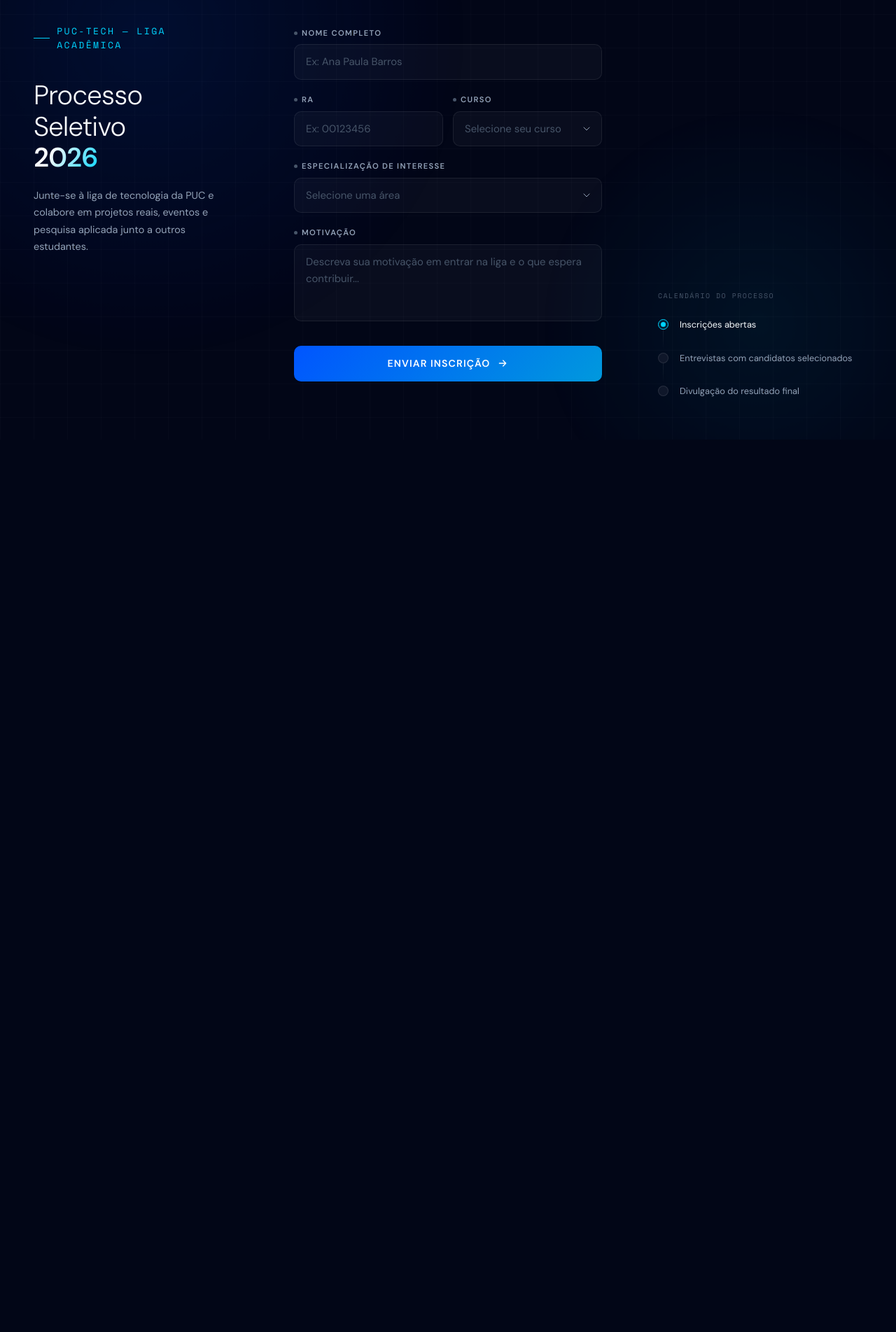
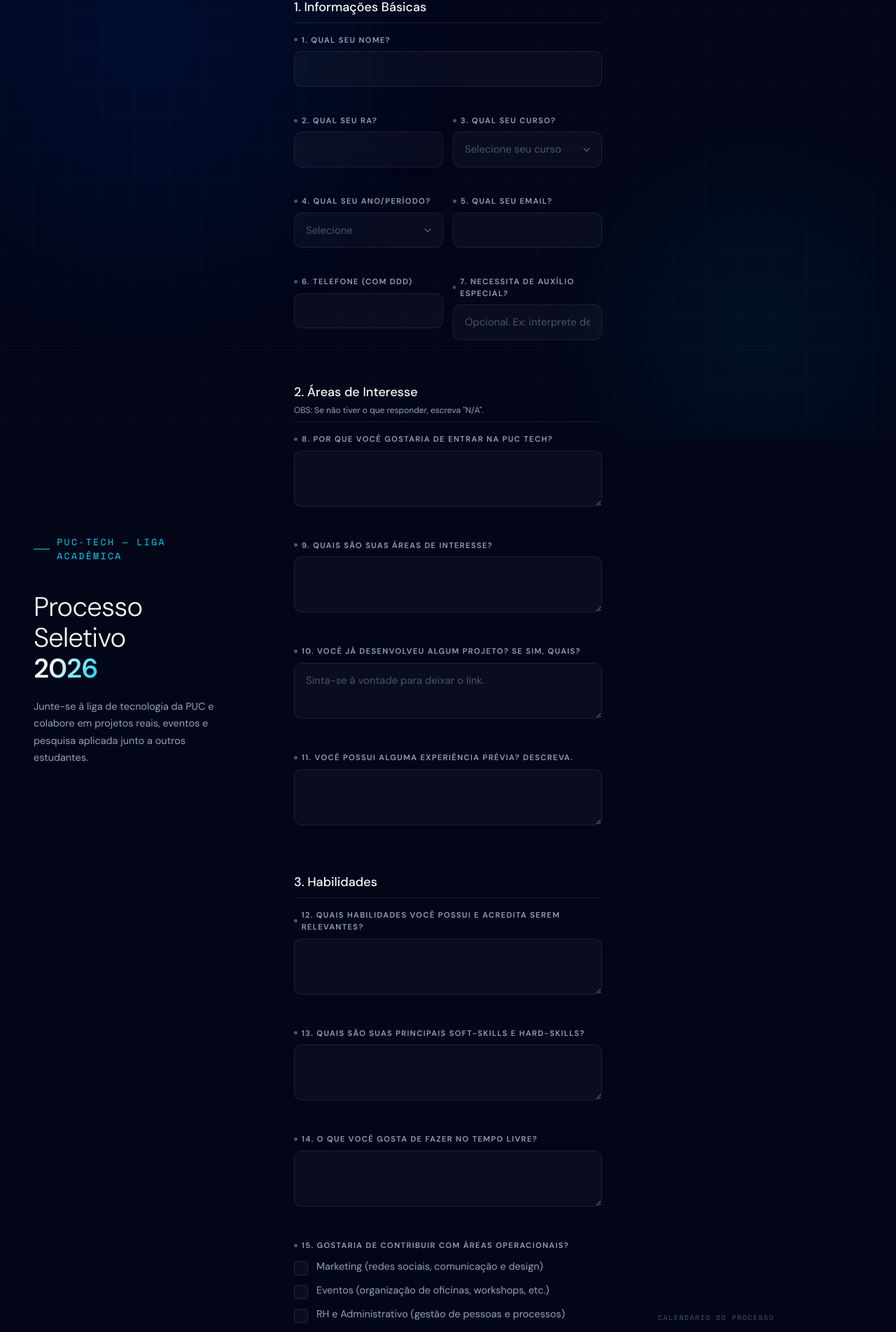
Before and after one commit to raulkolaric/puctech-admissions, a Next.js app: page / in a window 1280 px wide. Shown: the part 172-2075 px from the top of the page at 70% size. Before the commit the page ends 800 px from the top, so only its background shows below. Built offline with nearby package versions, Linux system fonts and the light colour scheme.

Commit message:
other questions

```diff
--- a/app/api/inscricao/route.ts
+++ b/app/api/inscricao/route.ts
@@ -6,8 +6,18 @@
   nome: string;
   ra: string;
   curso: string;
-  interesse: string;
-  motivacao: string;
+  ano: string;
+  email: string;
+  telefone: string;
+  auxilio: string;
+  motivo_puc: string;
+  areas_interesse: string;
+  projetos: string;
+  experiencia: string;
+  habilidades: string;
+  soft_hard_skills: string;
+  tempo_livre: string;
+  areas_operacionais: string[];
 }
 
 function validate(body: unknown): body is FormPayload {
@@ -17,8 +27,18 @@
     typeof b.nome === "string" && b.nome.trim() !== "" &&
     typeof b.ra === "string" && b.ra.trim() !== "" &&
     typeof b.curso === "string" && b.curso.trim() !== "" &&
-    typeof b.interesse === "string" && b.interesse.trim() !== "" &&
-    typeof b.motivacao === "string" && b.motivacao.trim() !== ""
+    typeof b.ano === "string" && b.ano.trim() !== "" &&
+    typeof b.email === "string" && b.email.trim() !== "" &&
+    typeof b.telefone === "string" && b.telefone.trim() !== "" &&
+    typeof b.auxilio === "string" &&
+    typeof b.motivo_puc === "string" && b.motivo_puc.trim() !== "" &&
+    typeof b.areas_interesse === "string" && b.areas_interesse.trim() !== "" &&
+    typeof b.projetos === "string" && b.projetos.trim() !== "" &&
+    typeof b.experiencia === "string" && b.experiencia.trim() !== "" &&
+    typeof b.habilidades === "string" && b.habilidades.trim() !== "" &&
+    typeof b.soft_hard_skills === "string" && b.soft_hard_skills.trim() !== "" &&
+    typeof b.tempo_livre === "string" && b.tempo_livre.trim() !== "" &&
+    Array.isArray(b.areas_operacionais) && b.areas_operacionais.length > 0
   );
 }
 
@@ -55,7 +75,7 @@
   });
 
   const tab = process.env.GOOGLE_SHEET_TAB;
-  const range = tab ? `'${tab}'!A:F` : "A:F";
+  const range = tab ? `'${tab}'!A:P` : "A:P";
 
   console.log("[sheets] tab:", tab ?? "(using first sheet)");
   console.log("[sheets] range:", range);
@@ -72,8 +92,18 @@
           body.nome.trim(),
           body.ra.trim(),
           body.curso.trim(),
-          body.interesse.trim(),
-          body.motivacao.trim(),
+          body.ano.trim(),
+          body.email.trim(),
+          body.telefone.trim(),
+          body.auxilio.trim(),        // optional but passed as string
+          body.motivo_puc.trim(),
+          body.areas_interesse.trim(),
+          body.projetos.trim(),
+          body.experiencia.trim(),
+          body.habilidades.trim(),
+          body.soft_hard_skills.trim(),
+          body.tempo_livre.trim(),
+          body.areas_operacionais.join(", "), // array back to comma string
         ]],
       },
     });
--- a/app/page.tsx
+++ b/app/page.tsx
@@ -7,11 +7,41 @@
 export default function Home() {
   const [nome, setNome] = useState("");
   const [ra, setRa] = useState("");
-  const [cursoValue, setCursoValue] = useState("");
-  const [interesseValue, setInteresseValue] = useState("");
-  const [motivacao, setMotivacao] = useState("");
+  const [curso, setCurso] = useState("");
+  const [ano, setAno] = useState("");
+  const [email, setEmail] = useState("");
+  const [telefone, setTelefone] = useState("");
+  const [auxilio, setAuxilio] = useState("");
+
+  const [motivoPuc, setMotivoPuc] = useState("");
+  const [areasInteresse, setAreasInteresse] = useState("");
+  const [projetos, setProjetos] = useState("");
+  const [experiencia, setExperiencia] = useState("");
+
+  const [habilidades, setHabilidades] = useState("");
+  const [softHardSkills, setSoftHardSkills] = useState("");
+  const [tempoLivre, setTempoLivre] = useState("");
+
+  const [areasOperacionais, setAreasOperacionais] = useState<string[]>([]);
+
   const [status, setStatus] = useState<Status>("idle");
   const [errorMsg, setErrorMsg] = useState("");
+
+  function handleAreaToggle(area: string) {
+    if (area === "Não tenho interesse") {
+      setAreasOperacionais(["Não tenho interesse"]);
+      return;
+    }
+
+    setAreasOperacionais(prev => {
+      const filtered = prev.filter(p => p !== "Não tenho interesse");
+      if (filtered.includes(area)) {
+        return filtered.filter(p => p !== area);
+      } else {
+        return [...filtered, area];
+      }
+    });
+  }
 
   async function handleSubmit(e: React.FormEvent) {
     e.preventDefault();
@@ -25,9 +55,19 @@
         body: JSON.stringify({
           nome,
           ra,
-          curso: cursoValue,
-          interesse: interesseValue,
-          motivacao,
+          curso,
+          ano,
+          email,
+          telefone,
+          auxilio,
+          motivo_puc: motivoPuc,
+          areas_interesse: areasInteresse,
+          projetos,
+          experiencia,
+          habilidades,
+          soft_hard_skills: softHardSkills,
+          tempo_livre: tempoLivre,
+          areas_operacionais: areasOperacionais,
         }),
       });
 
@@ -37,12 +77,13 @@
       }
 
       setStatus("success");
+
       // Reset fields
-      setNome("");
-      setRa("");
-      setCursoValue("");
-      setInteresseValue("");
-      setMotivacao("");
+      setNome(""); setRa(""); setCurso(""); setAno("");
+      setEmail(""); setTelefone(""); setAuxilio("");
+      setMotivoPuc(""); setAreasInteresse(""); setProjetos(""); setExperiencia("");
+      setHabilidades(""); setSoftHardSkills(""); setTempoLivre("");
+      setAreasOperacionais([]);
     } catch (err) {
       setErrorMsg(err instanceof Error ? err.message : "Erro inesperado.");
       setStatus("error");
@@ -162,103 +203,153 @@
             </div>
           )}
 
-          <form id="ligaForm" noValidate className="flex flex-col" onSubmit={handleSubmit}>
+          <form id="ligaForm" noValidate className="flex flex-col gap-10" onSubmit={handleSubmit}>
 
-            {/* Nome completo */}
-            <FieldWrapper label="Nome completo" htmlFor="nome" delay="0.10s">
-              <input
-                type="text"
-                id="nome"
-                name="nome"
-                placeholder="Ex: Ana Paula Barros"
-                autoComplete="name"
-                required
-                value={nome}
-                onChange={(e) => setNome(e.target.value)}
-                className={inputClass}
-              />
+            {/* ================= SECTION 1 ================= */}
+            <fieldset className="flex flex-col gap-5">
+              <legend className="text-[#f8fafc] font-medium text-lg mb-4 border-b border-white/10 pb-2 w-full">
+                1. Informações Básicas
+              </legend>
+
+              <FieldWrapper label="1. Qual seu Nome?" htmlFor="nome">
+                <input type="text" id="nome" name="nome" required value={nome} onChange={(e) => setNome(e.target.value)} className={inputClass} />
               </FieldWrapper>
 
-            {/* RA + Curso — two columns */}
-            <div className="grid grid-cols-2 gap-[14px]">
-              <FieldWrapper label="RA" htmlFor="ra" delay="0.14s">
-                <input
-                  type="text"
-                  id="ra"
-                  name="ra"
-                  placeholder="Ex: 00123456"
-                  required
-                  value={ra}
-                  onChange={(e) => setRa(e.target.value)}
-                  className={inputClass}
-                />
+              <div className="grid grid-cols-1 md:grid-cols-2 gap-[14px]">
+                <FieldWrapper label="2. Qual seu RA?" htmlFor="ra">
+                  <input type="text" id="ra" name="ra" required value={ra} onChange={(e) => setRa(e.target.value)} className={inputClass} />
                 </FieldWrapper>
 
-              <FieldWrapper label="Curso" htmlFor="curso" delay="0.14s">
+                <FieldWrapper label="3. Qual seu Curso?" htmlFor="curso">
                   <div className="relative">
-                  <select
-                    id="curso"
-                    name="curso"
-                    required
-                    value={cursoValue}
-                    onChange={(e) => setCursoValue(e.target.value)}
-                    className={`${selectBaseClass} ${cursoValue ? "text-[#f8fafc]" : "text-[#475569]"}`}
-                  >
+                    <select id="curso" required value={curso} onChange={(e) => setCurso(e.target.value)} className={`${selectBaseClass} ${curso ? "text-[#f8fafc]" : "text-[#475569]"}`}>
                       <option value="" disabled>Selecione seu curso</option>
-                    <option value="cc">Ciência da Computação</option>
-                    <option value="design">Design</option>
-                    <option value="biomed">Engenharia Biomédica</option>
-                    <option value="civil">Engenharia Civil</option>
-                    <option value="producao">Engenharia de Produção</option>
-                    <option value="scf">Engenharia de Sistemas Ciber Físicos</option>
-                    <option value="jogos">Jogos Digitais</option>
+                      <option value="Ciência da Computação">Ciência da Computação</option>
+                      <option value="Jogos Digitais">Jogos Digitais</option>
+                      <option value="Design">Design</option>
+                      <option value="Engenharia Biomédica">Engenharia Biomédica</option>
+                      <option value="Engenharia de Sistemas Cyber-Físicos">Engenharia de Sistemas Cyber-Físicos</option>
+                      <option value="Engenharia de Produção">Engenharia de Produção</option>
+                      <option value="Engenharia Civil">Engenharia Civil</option>
+                      <option value="Outro">Outro</option>
                     </select>
                     <ChevronIcon />
                   </div>
                 </FieldWrapper>
               </div>
 
-            {/* Interesse */}
-            <FieldWrapper label="Especialização de interesse" htmlFor="interesse" delay="0.18s">
+              <div className="grid grid-cols-1 md:grid-cols-2 gap-[14px]">
+                <FieldWrapper label="4. Qual seu Ano/Período?" htmlFor="ano">
                   <div className="relative">
-                <select
-                  id="interesse"
-                  name="interesse"
-                  required
-                  value={interesseValue}
-                  onChange={(e) => setInteresseValue(e.target.value)}
-                  className={`${selectBaseClass} ${interesseValue ? "text-[#f8fafc]" : "text-[#475569]"}`}
-                >
-                  <option value="" disabled>Selecione uma área</option>
-                  <option value="cyber">Cibersecurity</option>
-                  <option value="ia">Inteligência Artificial</option>
-                  <option value="dev">Desenvolvimento de Sistemas</option>
-                  <option value="data">Data Science</option>
-                  <option value="cloud">Cloud Computing</option>
-                  <option value="iot">Internet das Coisas (IoT)</option>
-                  <option value="games">Desenvolvimento de Games</option>
-                  <option value="mobile">Desenvolvimento Mobile</option>
-                  <option value="devops">DevOps &amp; SRE</option>
-                  <option value="blockchain">Blockchain &amp; Web3</option>
+                    <select id="ano" required value={ano} onChange={(e) => setAno(e.target.value)} className={`${selectBaseClass} ${ano ? "text-[#f8fafc]" : "text-[#475569]"}`}>
+                      <option value="" disabled>Selecione</option>
+                      <option value="1º Período / 1º Ano">1º Período 1º Ano</option>
+                      <option value="3º Período / 2º Ano">3º Período 2º Ano</option>
+                      <option value="5º Período / 3º Ano">5º Período 3º Ano</option>
+                      <option value="7º Período / 4º Ano">7º Período 4º Ano</option>
+                      <option value="9º Período / 5º Ano">9º Período 5º Ano</option>
+                      <option value="Outro">Outro</option>
                     </select>
                     <ChevronIcon />
                   </div>
                 </FieldWrapper>
 
-            {/* Motivação */}
-            <FieldWrapper label="Motivação" htmlFor="motivacao" delay="0.22s">
-              <textarea
-                id="motivacao"
-                name="motivacao"
-                placeholder="Descreva sua motivação em entrar na liga e o que espera contribuir..."
-                required
-                value={motivacao}
-                onChange={(e) => setMotivacao(e.target.value)}
-                className={`${inputClass} resize-none min-h-[110px] leading-[1.6]`}
-              />
+                <FieldWrapper label="5. Qual seu Email?" htmlFor="email">
+                  <input type="email" id="email" required value={email} onChange={(e) => setEmail(e.target.value)} className={inputClass} />
+                </FieldWrapper>
+              </div>
+
+              <div className="grid grid-cols-1 md:grid-cols-2 gap-[14px]">
+                <FieldWrapper label="6. Telefone (com DDD)" htmlFor="telefone">
+                  <input type="tel" id="telefone" required value={telefone} onChange={(e) => setTelefone(e.target.value)} className={inputClass} />
                 </FieldWrapper>
 
-            {/* Submit */}
+                <FieldWrapper label="7. Necessita de auxílio especial?" htmlFor="auxilio">
+                  <input type="text" id="auxilio" placeholder="Opcional. Ex: interprete de libras" value={auxilio} onChange={(e) => setAuxilio(e.target.value)} className={inputClass} />
+                </FieldWrapper>
+              </div>
+            </fieldset>
+
+            {/* ================= SECTION 2 ================= */}
+            <fieldset className="flex flex-col gap-5">
+              <legend className="text-[#f8fafc] font-medium text-lg mb-4 border-b border-white/10 pb-2 w-full">
+                2. Áreas de Interesse
+                <span className="block text-xs text-[#94a3b8] font-normal mt-1">OBS: Se não tiver o que responder, escreva "N/A".</span>
+              </legend>
+
+              <FieldWrapper label="8. Por que você gostaria de entrar na PUC Tech?" htmlFor="motivo_puc">
+                <textarea id="motivo_puc" required value={motivoPuc} onChange={(e) => setMotivoPuc(e.target.value)} className={`${inputClass} resize-y min-h-[80px]`} />
+              </FieldWrapper>
+
+              <FieldWrapper label="9. Quais são suas áreas de interesse?" htmlFor="areas_interesse">
+                <textarea id="areas_interesse" required value={areasInteresse} onChange={(e) => setAreasInteresse(e.target.value)} className={`${inputClass} resize-y min-h-[80px]`} />
+              </FieldWrapper>
+
+              <FieldWrapper label="10. Você já desenvolveu algum projeto? Se sim, quais?" htmlFor="projetos">
+                <textarea id="projetos" required placeholder="Sinta-se à vontade para deixar o link." value={projetos} onChange={(e) => setProjetos(e.target.value)} className={`${inputClass} resize-y min-h-[80px]`} />
+              </FieldWrapper>
+
+              <FieldWrapper label="11. Você possui alguma experiência prévia? Descreva." htmlFor="experiencia">
+                <textarea id="experiencia" required value={experiencia} onChange={(e) => setExperiencia(e.target.value)} className={`${inputClass} resize-y min-h-[80px]`} />
+              </FieldWrapper>
+            </fieldset>
+
+            {/* ================= SECTION 3 ================= */}
+            <fieldset className="flex flex-col gap-5">
+              <legend className="text-[#f8fafc] font-medium text-lg mb-4 border-b border-white/10 pb-2 w-full">
+                3. Habilidades
+              </legend>
+
+              <FieldWrapper label="12. Quais habilidades você possui e acredita serem relevantes?" htmlFor="habilidades">
+                <textarea id="habilidades" required value={habilidades} onChange={(e) => setHabilidades(e.target.value)} className={`${inputClass} resize-y min-h-[80px]`} />
+              </FieldWrapper>
+
+              <FieldWrapper label="13. Quais são suas principais Soft-Skills e Hard-Skills?" htmlFor="soft_hard_skills">
+                <textarea id="soft_hard_skills" required value={softHardSkills} onChange={(e) => setSoftHardSkills(e.target.value)} className={`${inputClass} resize-y min-h-[80px]`} />
+              </FieldWrapper>
+
+              <FieldWrapper label="14. O que você gosta de fazer no tempo livre?" htmlFor="tempo_livre">
+                <textarea id="tempo_livre" required value={tempoLivre} onChange={(e) => setTempoLivre(e.target.value)} className={`${inputClass} resize-y min-h-[80px]`} />
+              </FieldWrapper>
+
+              {/* Checkboxes for area operacionais */}
+              <div className="relative mb-2 group/field animate-fade-up" style={{ animationDelay: "0s" }}>
+                <label className="flex items-center gap-[6px] text-[0.7rem] font-semibold uppercase tracking-[0.12em] text-[#94a3b8] mb-3">
+                  <span className="w-[5px] h-[5px] rounded-full bg-[#475569]" />
+                  15. Gostaria de contribuir com áreas operacionais?
+                </label>
+                <div className="flex flex-col gap-3">
+                  {[
+                    "Marketing (redes sociais, comunicação e design)",
+                    "Eventos (organização de oficinas, workshops, etc.)",
+                    "RH e Administrativo (gestão de pessoas e processos)",
+                    "Não tenho interesse"
+                  ].map(area => (
+                    <label key={area} className="flex items-start gap-3 cursor-pointer group/chk" onClick={() => handleAreaToggle(area)}>
+                      <div className={`mt-0.5 w-5 h-5 rounded flex items-center justify-center border transition-all ${
+                        areasOperacionais.includes(area)
+                          ? "bg-[rgba(0,212,255,0.15)] border-[#00d4ff]"
+                          : "bg-white/[0.03] border-white/10 group-hover/chk:border-white/30"
+                      }`}>
+                        {areasOperacionais.includes(area) && (
+                          <svg width="12" height="12" viewBox="0 0 24 24" fill="none" stroke="#00d4ff" strokeWidth="3" strokeLinecap="round" strokeLinejoin="round">
+                            <polyline points="20 6 9 17 4 12" />
+                          </svg>
+                        )}
+                      </div>
+                      <span className={`text-[0.9rem] leading-snug transition-colors ${
+                        areasOperacionais.includes(area) ? "text-[#f8fafc]" : "text-[#94a3b8] group-hover/chk:text-white/80"
+                      }`}>
+                        {area}
+                      </span>
+                    </label>
+                  ))}
+                </div>
+              </div>
+            </fieldset>
+
+            {/* Submit Toolbar */}
+            <div className="pt-4 border-t border-white/[0.06]">
               <button
               type="submit"
               disabled={status === "loading"}
@@ -286,6 +377,7 @@
                 </>
               )}
               </button>
+            </div>
 
           </form>
         </main>
```
Lines whose indentation alone changed are shown as unchanged.
